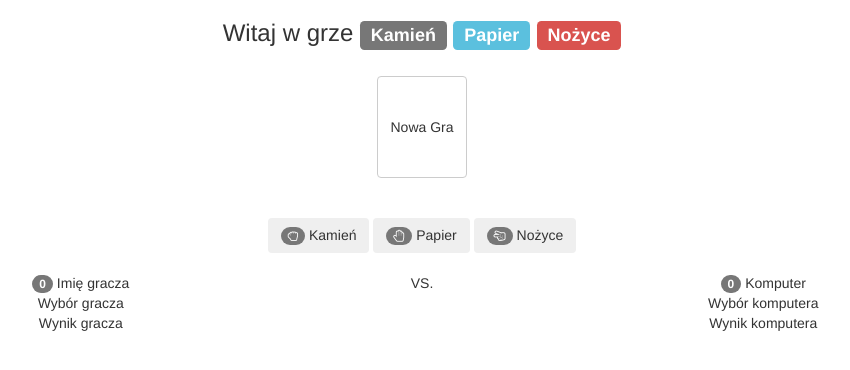
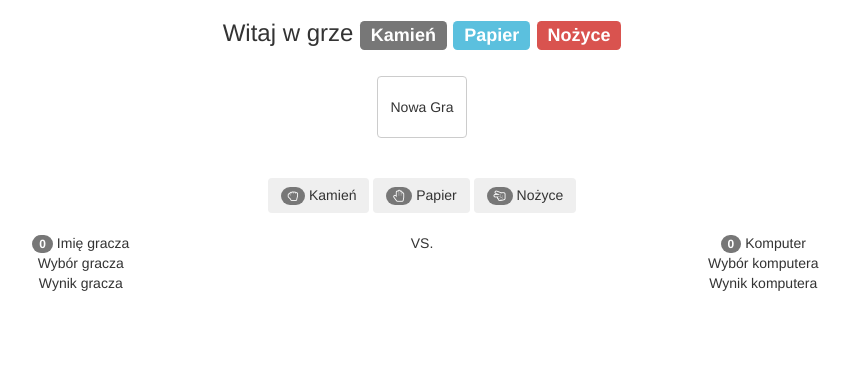
Before and after one commit to philippzalewski/js-example12, a plain HTML site: page index.html in a window 1280 px wide. Shown: the whole page, without its empty margins (218-1068 px from the left). Drawn offline with nearby package versions, Linux system fonts and the light colour scheme.

Commit message:
Update style.css

```diff
--- a/css/style.css
+++ b/css/style.css
@@ -9,8 +9,8 @@
 }
 
 #js-newGameButton {
-	padding-top: 40px;
-	padding-bottom: 40px;
+	padding-top: 20px;
+	padding-bottom: 20px;
 }
 
 #resultsGameOver {
```
